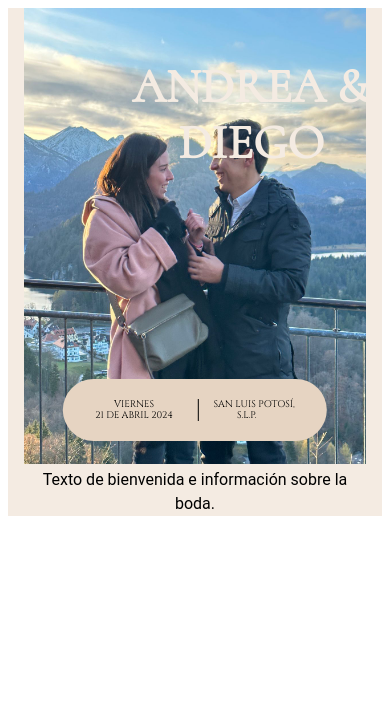
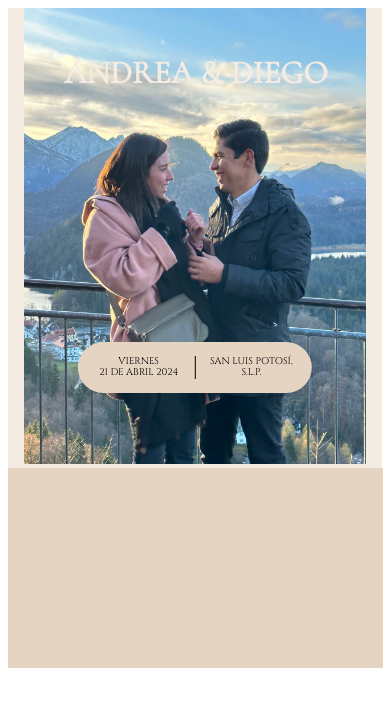
Before and after one commit to Duotech-Design/invitaciones, a React (Create React App) app: page /inicio in a window 390 px wide. Shown: the top 706 px of the page. Built offline with nearby package versions, Linux system fonts and the light colour scheme; a web font is replaced by a local one.

Commit message:
cambios en mejorar la responsividad en textos

```diff
--- a/src/components/Inicio/Inicio.js
+++ b/src/components/Inicio/Inicio.js
@@ -1,90 +1,123 @@
 //import React from 'react';
-import { Container, Typography, Box } from '@mui/material';
+import { Container, Typography, Box } from "@mui/material";
 //import fotoInicio from '@/public/img/fotoInicio.jpg';
-import theme from '../../theme';
+import theme from "../../theme";
 
 const styles = {
   container: {
-    position: 'relative',
-    textAlign: 'center',
+    position: "relative",
+    textAlign: "center",
   },
   image: {
-    maxWidth: '100%',
-    maxHeight: '100%',
+    maxWidth: "100%",
+    maxHeight: "100%",
   },
   textTop: {
-    position: 'absolute',
-    top: '10%', // Ajusta la posición vertical del texto "ANDREA & DIEGO"
-    left: '65%',
-    transform: 'translateX(-50%)',
+    position: "absolute",
+    top: "10%", // Ajusta la posición vertical del texto "ANDREA & DIEGO"
+    left: "65%",
+    transform: "translateX(-50%)",
     display: "flex",
     displayDirection: "column",
     alignItems: "center",
     width: "100%",
     textAlign: "center",
     justifyContet: "center",
+    color: theme.palette.primary.main,
+    fontWeight: theme.typography.h1.fontWeight,
+    fontSize: `clamp(2rem, 8vw, 6rem)`,
 
     //color: theme.palette.primary.main,
     //fontWeight: theme.typography.h1.fontWeight,
   },
   textContainer: {
-    position: 'absolute',
-    bottom: '75px', // Coloca el cuadro en la parte inferior
-    left: '50%',
-    transform: 'translateX(-50%)', // Centra horizontalmente
-    width: '60%', // Anchura del cuadro
-    backgroundColor: '#E6D4C2',
-    padding: '20px',
-    borderRadius: '40px',
+    position: "absolute",
+    bottom: "75px", // Coloca el cuadro en la parte inferior
+    left: "50%",
+    transform: "translateX(-50%)", // Centra horizontalmente
+    width: "60%",
+    height: "9%", // Anchura del cuadro
+    backgroundColor: "#E6D4C2",
+    padding: "5px",
+    borderTopLeftRadius: "50px",
+    borderTopRightRadius: "50px",
+    borderBottomLeftRadius: "50px",
+    borderBottomRightRadius: "50px",
+
     display: "flex",
-    justifyContent: "space-around"
+    alignItems: "center",
+    justifyContent: "space-around",
+   // fontSize: `clamp(5px, 5vw, 3.5rem)`,
+  },
+
+  numbersContainer: {
+    position: "absolute",
+    top: "5%", // Ajusta la posición vertical de los números
+    left: "50%",
+    transform: "translateX(-50%)",
+    display: "flex",
+    alignItems: "center",
   },
 };
 
 const Inicio = () => {
   return (
-    <Container style={styles.container} >
-     <img
-        src='/img/fotoInicio.jpg'
+    <Container style={styles.container}>
+      <img
+        src="/img/fotoInicio.jpg"
         alt="Imagen de inicio" // Propiedad alt para describir la imagen
         style={styles.image}
       />
 
       <Typography variant="h1" component="h3" style={styles.textTop}>
-      ANDREA   &  DIEGO
+        ANDREA & DIEGO
       </Typography>
-      <Box style={styles.textContainer} >
-      <div >
-        <Typography variant='h3'>
-        VIERNES
+
+      <Box style={styles.textContainer}>
+        <div style={{ width: "50%" }}>
+          <Typography variant="h3">VIERNES</Typography>
+          <Typography variant="h3">21 DE ABRIL 2024</Typography>
+        </div>
+        <div style={{ borderLeft: "1px solid black", width: "50%" }}>
+          <Typography variant="h3">SAN LUIS POTOSÍ,</Typography>
+          <Typography variant="h3">S.L.P.</Typography>
+        </div>
+      </Box>
+
+     {/* <div style={styles.numbersContainer}>
+        <div style={{ display: "flex", alignItems: "center" }}>
+          <Typography variant="h3">12 :</Typography>
+          <Typography variant="h3" style={{ marginLeft: "10px" }}>
+            DÍAS
           </Typography>
-          <Typography variant='h3'>
-     21 DE ABRIL 2024
+        </div>
+        <div
+          style={{ display: "flex", alignItems: "center", marginLeft: "20px" }}
+        >
+          <Typography variant="h3">30 :</Typography>
+          <Typography variant="h3" style={{ marginLeft: "10px" }}>
+            HORAS
           </Typography>
-          </div>
-          <div style={{borderLeft:"1px solid black"}}>
-          <Typography style={{ paddingLeft:"15px"}} variant='h3'>
-        SAN LUIS POTOSÍ,
+        </div>
+        <div
+          style={{ display: "flex", alignItems: "center", marginLeft: "20px" }}
+        >
+          <Typography variant="h3">30 :</Typography>
+          <Typography variant="h3" style={{ marginLeft: "10px" }}>
+            MINUTOS
           </Typography>
-          <Typography variant='h3'>
-    S.L.P.
+        </div>
+        <div
+          style={{ display: "flex", alignItems: "center", marginLeft: "20px" }}
+        >
+          <Typography variant="h3">30 :</Typography>
+          <Typography variant="h3" style={{ marginLeft: "10px" }}>
+            SEGUNDOS
           </Typography>
-          </div>
-
-      </Box>
-    <Box>
-      <div>
-        <Typography>
-
-        </Typography>
-      </div>
-
-    </Box>
-      <Typography variant="body1">
-        Texto de bienvenida e información sobre la boda.
-      </Typography>
+        </div>
+  </div>*/}
     </Container>
   );
-}
+};
 
 export default Inicio;
--- a/src/pages/inicio.js
+++ b/src/pages/inicio.js
@@ -1,5 +1,5 @@
 import Inicio from '../components/Inicio/Inicio';
-import { Box } from '@mui/material';
+import { Box , Typography} from '@mui/material';
 
 const styles = {
   root: {
@@ -13,7 +13,18 @@ export default function InicioInvitacion() {
     <>
       <Box sx={styles.root}>
    <Inicio/>
+   <Box sx={{ background: "#E6D4C2",
+    height: "200px",
+    width: "375px",
+    display: "flex",
+   flexDirection: "column",
+    alignItems: "center",
+    color: "white",
+    marginTop: "0",}}>
+
       </Box>
+      </Box>
+
     </>
   );
 }
--- a/src/theme.js
+++ b/src/theme.js
@@ -27,21 +27,22 @@ const theme = createTheme({
     // Utiliza las fuentes personalizadas desde Google Fonts
     h1: {
       fontFamily:"Cormorant, cursive", // Cambia a Dancing Script
-      fontSize: "3em",
+      fontSize: `clamp(5px, 5vw, 2rem)`,
       fontWeight: 700,
       color: "#F4EBE2",
     },
     h2: {
       fontFamily: "Cormorant, cursive", // Cambia a Zeyada
-      fontSize: "4em",
+      fontSize: `clamp(5px, 5vw, 2rem)`,
       fontWeight: 600,
       color: "#000000",
     },
     h3: {
         fontFamily: "Cinzel, cursive",
-        fontSize: '0.6em',
+        fontSize: `clamp(5px, 2.5vw, 2rem)`,
         fontWeight: 500,
-        color: '#000000', // Color de texto negro
+        color: '#000000',
+         // Color de texto negro
       },
     // Define otras fuentes personalizadas según sea necesario
   },
```
